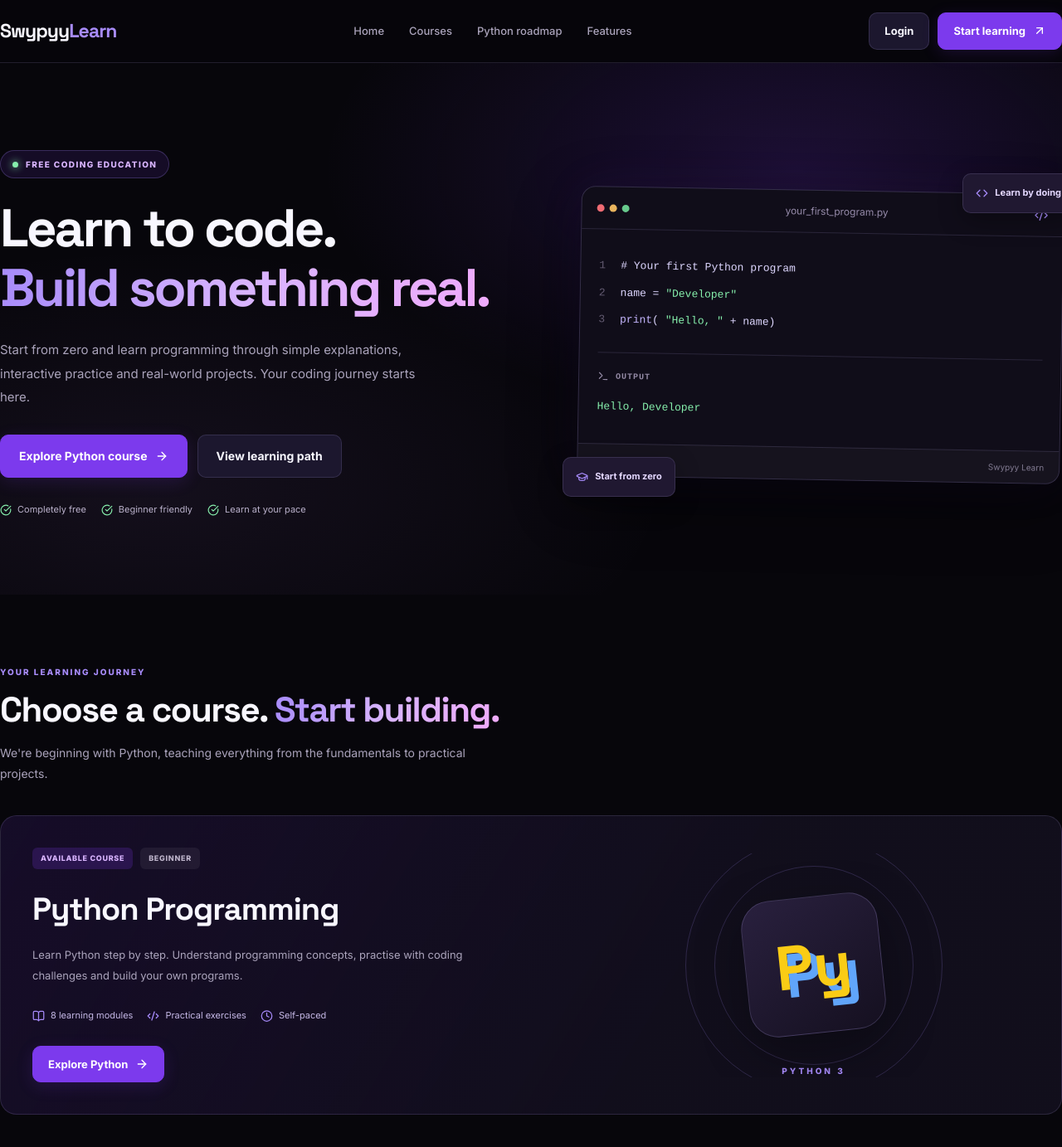
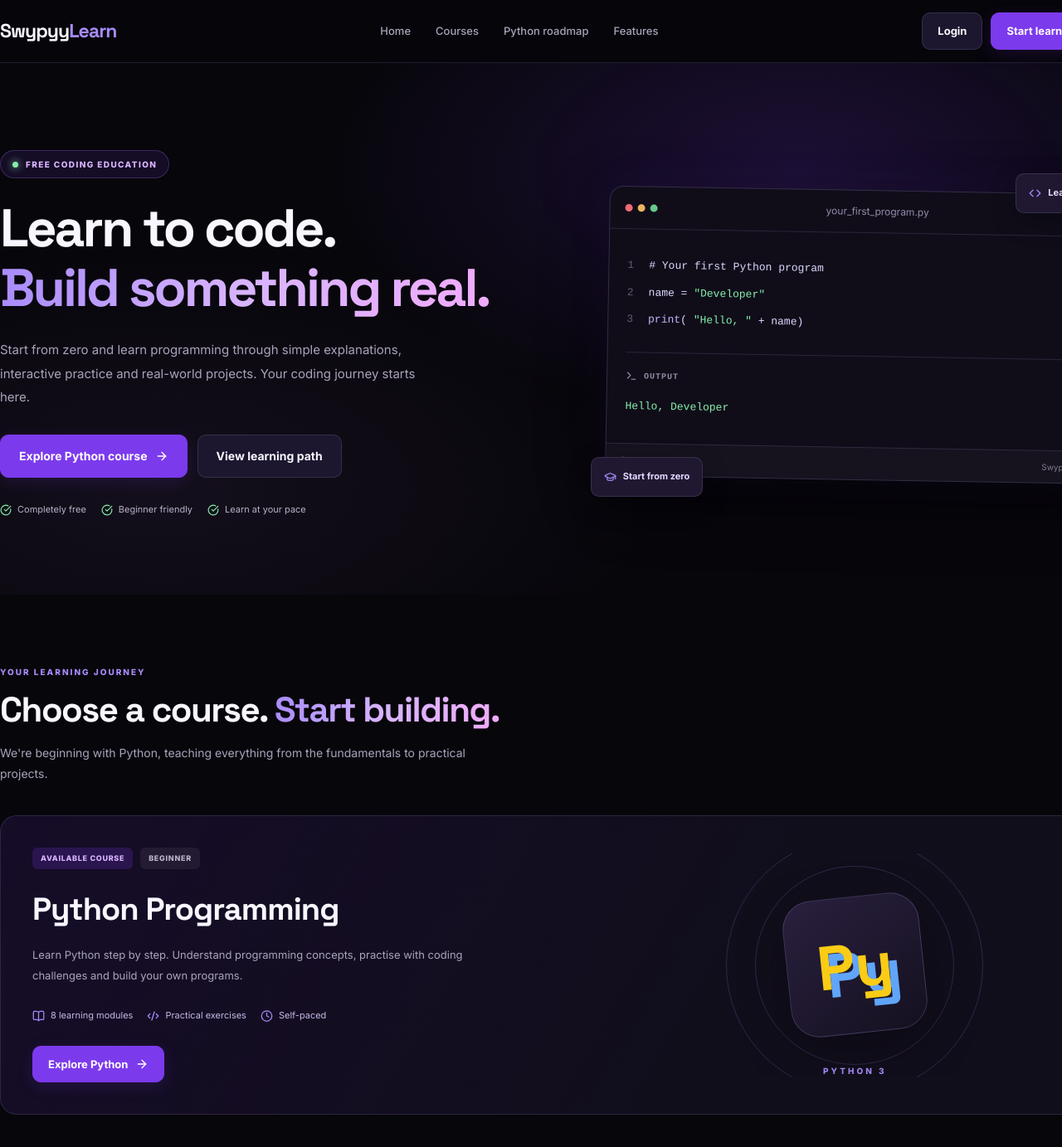
Before and after one commit to swypyy/swypyy.github.io, a Jekyll site: the page learn/index.html, which Jekyll copies as it is, in a window 1280 px wide and 1400 px high. Shown: the top 1383 px of the window at 83% size. Built offline with Jekyll 4.4.1, drawn with Linux system fonts in a browser that asks for light colours.

Commit message:
Update style.css

```diff
--- a/learn/css/style.css
+++ b/learn/css/style.css
@@ -60,7 +60,7 @@
 }
 
 .container {
-    width: min(1600px, 100%);
+    width: min(1600px, 105%);
     margin-inline: auto;
 
 }
```
